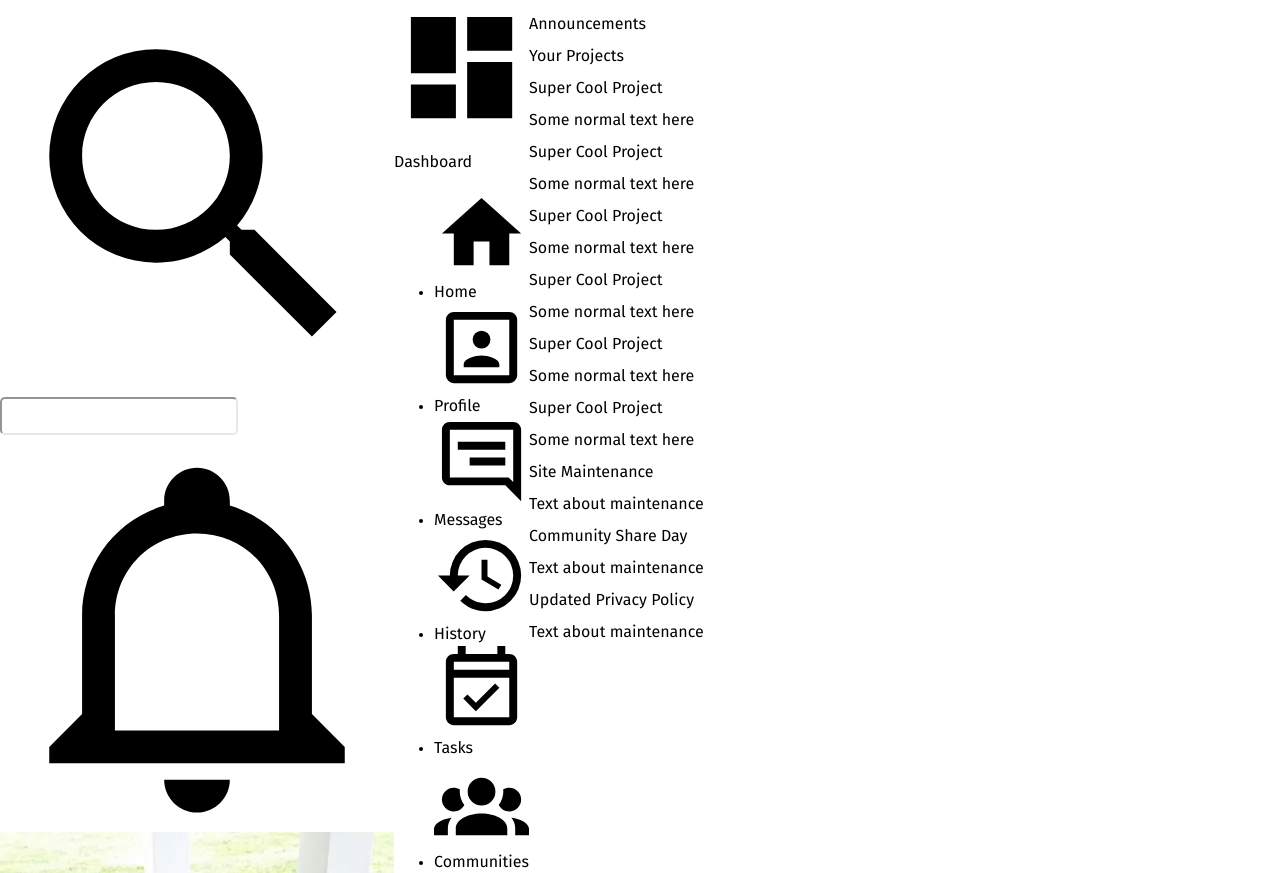
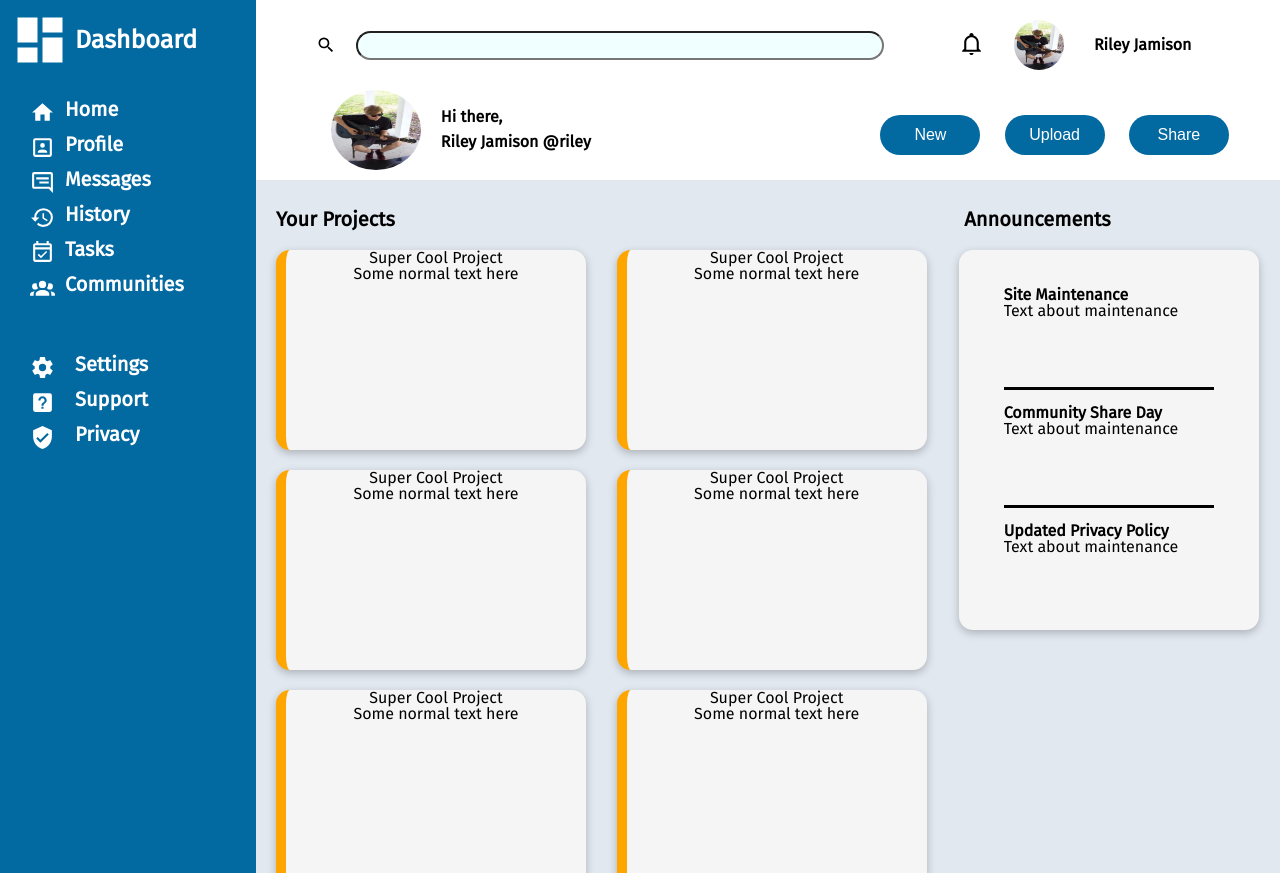
Before and after one commit to rileyjson/admin-dashboard, a plain HTML site: page index.html in a window 1280 px wide. Shown: the top 873 px of the page. Drawn offline with Linux system fonts and the light colour scheme; files whose address does not match are found by name.

Commit message:
Update style.css

```diff
--- a/style.css
+++ b/style.css
@@ -1,12 +1,10 @@
+* {
+  margin: 0;
+  padding: 0;
+}
+
 :root {
   font-family: FiraSans;
-  --my-space-blue: #002d62;
-}
-
-body {
-  margin: 0px;
-  padding: 0px;
-  display: flex;
 }
 
 @font-face {
@@ -24,148 +22,272 @@ body {
   src: url(.././fira-sans/FiraSans-Bold.otf);
 }
 
-fieldset {
-  border: 0;
+.main-container {
+  width: 100%;
+  display: grid;
+  grid-template-columns: 1fr 4fr;
+  resize: both;
+  overflow: auto;
 }
 
-input:focus {
-  outline: none;
-  border-color: var(--my-space-blue);
-  box-shadow: rgba(0, 0, 0, 0.35) 5px 10px 15px;
+/*header */
+.header {
+  display: grid;
+  grid-template-columns: 2fr 1fr 2fr;
+  grid-template-rows: 1fr 1fr;
 }
 
-.password-input input:invalid {
-  outline: none;
-  border-color: red;
+.main-user-profile {
+  display: grid;
+  grid-auto-flow: column;
+  grid-row: 2 / 3;
+  justify-self: center;
+  align-self: center;
+  padding-bottom: 10px;
+  gap: 20px;
 }
 
-.text-container {
-  height: 25vh;
-  max-width: 75%;
+.main-user-profile > p {
   display: flex;
-  padding-left: 40px;
-  font-family: FiraSansBold;
-  font-size: 18px;
+  align-items: center;
+  line-height: 25px;
+  font-weight: bold;
 }
 
-.form-container {
-  box-shadow: rgba(0, 0, 0, 0.35) 0px 5px 15px;
-  height: 50vh;
-  width: 100%;
-}
-
-.name-input,
-.email-phone,
-.password-input {
-  display: flex;
-  gap: 60px;
-  padding: 10px;
+.search-bar {
+  grid-column: 1 / 3;
+  grid-row: 1 / 2;
+  height: fit-content;
+  padding-left: 100px;
+  align-self: center;
 }
 
 input {
-  width: 18vw;
-  height: 4vh;
-  border-color: #e5e7eb;
-  border-radius: 5px;
+  border-radius: 24px;
+  height: 15px;
+  width: 100%;
+  background-color: azure;
+  padding: 5px;
 }
 
-form,
-label {
-  display: flex;
+.search-icon {
+  grid-column: 1 / 2;
+  grid-row: 1 / 2;
+  width: 20px;
+  height: 20px;
+  margin-left: 60px;
+  align-self: center;
 }
 
-label {
-  font-size: 12px;
-  color: #002244;
+.bell {
+  height: fit-content;
+  justify-self: start;
+  align-self: center;
 }
 
-form {
-  padding-left: 40px;
+.profile-img {
+  grid-column: 3 / 4;
+  display: flex;
+  justify-self: center;
+  align-self: center;
+  gap: 30px;
 }
 
-.form-container > h3 {
-  padding-left: 45px;
+.profile-img p {
+  display: flex;
+  align-items: center;
+  font-weight: bold;
 }
 
-.rispace-img {
-  width: 100px;
-  height: 100px;
-  position: absolute;
-  left: 20px;
-  top: 10px;
+.bell-logo {
+  width: 25px;
+  height: 25px;
 }
 
-.rispace-img:hover {
+.me {
+  width: 50px;
+  height: 50px;
+  border-radius: 50%;
+}
+
+.me2 {
+  width: 90px;
+  height: 80px;
+  border-radius: 50%;
+}
+
+.action-buttons {
+  grid-column: 3 / 4;
+  align-self: center;
+}
+
+.action-buttons button {
+  text-align: center;
+  margin: 10px;
+  padding: 5px;
+  min-width: 100px;
+  min-height: 40px;
+  font-size: 16px;
+  background-color: #0369a1;
+  color: white;
+  border: 0;
+  border-radius: 24px;
+}
+
+button:hover {
   opacity: 0.8;
-  transition: 0.2s;
   cursor: pointer;
 }
 
-.left-side {
-  height: 100vh;
+/*Sidebar*/
+.icon {
+  width: 25px;
+  height: 25px;
+  display: grid;
+  grid-column: 1 / 2;
+  fill: white;
+  transition: transform 0.2s;
 }
 
-.logo > p {
-  font-size: 10px;
-  color: antiquewhite;
-  position: absolute;
-  bottom: 5px;
-  left: 150px;
+.icon:hover {
+  transform: scale(1.3);
+  cursor: pointer;
 }
 
-.logo > p > a {
-  color: whitesmoke;
-}
-.rocket-img {
-  display: block;
-  width: 450px;
-  height: 100%;
-  border-image: 40 round;
+.dashboard-icon {
+  height: 60px;
+  grid-row: 1 / 2;
 }
 
-.create-account {
-  display: flex;
-  flex-direction: column;
-  align-items: center;
-  justify-content: center;
-  padding-top: 30px;
+.sidebar {
+  background-color: #0369a1;
+  grid-row: 1 / 3;
 }
 
-.create-account button {
-  border-radius: 8px;
-  font-size: 16px;
-  padding: 10px;
-  cursor: pointer;
-  width: 20vw;
-  background-color: var(--my-space-blue);
-  color: white;
-  font-weight: 800;
+.nav-list ul {
+  display: grid;
+  list-style-type: none;
+  margin: 30px;
+  grid-auto-flow: column;
+  gap: 10px;
 }
 
-.create-account button:hover {
-  opacity: 0.8;
-  transition: 0.2s;
+.settings-list ul {
+  display: grid;
+  list-style-type: none;
+  margin: 30px;
+  padding-top: 25px;
+  grid-auto-flow: column;
+  grid-template-columns: 35px;
+  gap: 10px;
 }
 
-.login-redirect {
-  font-size: 12px;
+.dashboard-logo {
+  display: grid;
+  margin: 10px;
+  grid-auto-flow: column;
+  grid-template-columns: 35px;
+  gap: 30px;
+  fill: white;
 }
 
-.login-redirect a {
-  color: var(--my-space-blue);
+.dashboard-logo p {
+  align-self: center;
+  font-size: 25px;
+  font-weight: bolder;
+  color: white;
 }
 
-.login-redirect a:hover {
-  opacity: 0.8;
-  transition: 0.2s;
+.nav-list,
+.settings-list li {
+  font-size: 20px;
+  color: white;
+  font-weight: bold;
+  width: fit-content;
 }
 
-.right-side {
-  display: flex;
-  flex-direction: column;
-  justify-content: center;
+/*main section */
+
+.projects-title {
+  padding-top: 30px;
+  padding-left: 20px;
+  font-size: 20px;
+  font-weight: bold;
 }
 
-.main-container {
+.ann {
+  grid-column: 3 / 4;
+  grid-row: 1/2;
+  font-size: 20px;
+  padding-top: 30px;
+  justify-self: center;
+  font-weight: bold;
+}
+
+.card-title {
+  display: grid;
+  grid-template-rows: 1fr;
+  grid-template-columns: 200px;
+  grid-column: span 3;
+}
+
+.main {
+  background-color: #e2e8f0;
+  display: grid;
+  grid-template-rows: 70px;
+}
+
+.announcements {
+  padding-top: 30px;
+  grid-column: 3 / 4;
+  grid-row: 2 / 3;
+  display: grid;
+  background-color: #f5f5f5;
+  border: none;
+  border-radius: 14px;
+  height: 350px;
+  width: 300px;
+  box-shadow: rgba(0, 0, 0, 0.24) 0px 3px 8px;
+}
+
+.maintenance,
+.community,
+.policy {
+  height: 100px;
+  width: 70%;
+  justify-self: center;
+  align-self: center;
+}
+
+.bold-announcement {
+  font-weight: bold;
+}
+
+.maintenance,
+.community {
+  border-bottom: solid;
+}
+
+.main .card {
+  background-color: #f5f5f5;
+  text-align: center;
+  border: none;
+  border-left: 10px solid orange;
+  border-radius: 14px;
+  height: 200px;
+  width: 300px;
+  box-shadow: rgba(0, 0, 0, 0.24) 0px 3px 8px;
+}
+
+.card-section {
+  display: grid;
+  padding-left: 20px;
+  grid-template-columns: repeat(2, 1fr);
+  row-gap: 20px;
+  column-gap: 20px;
+}
+
+.announcement-card p {
   display: flex;
+  gap: 50px;
 }
```
